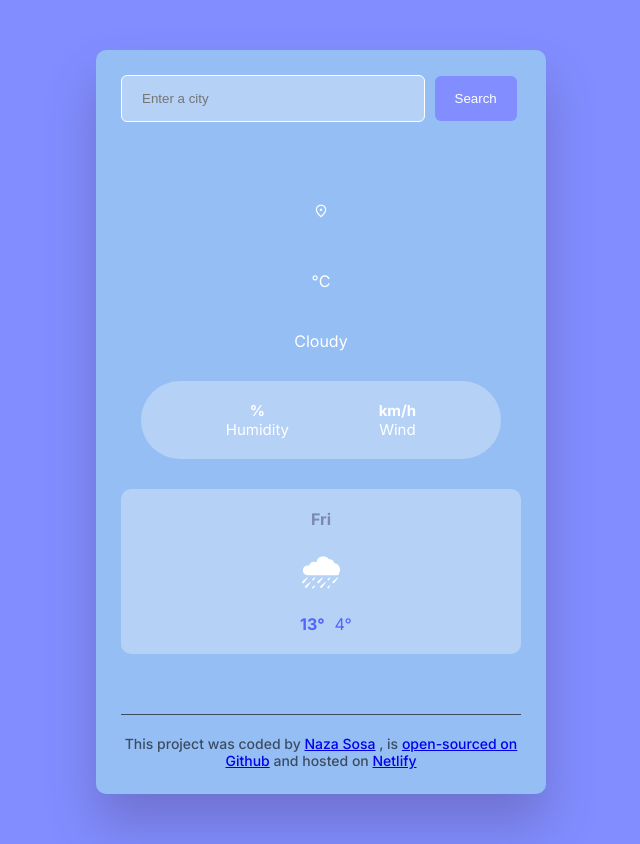
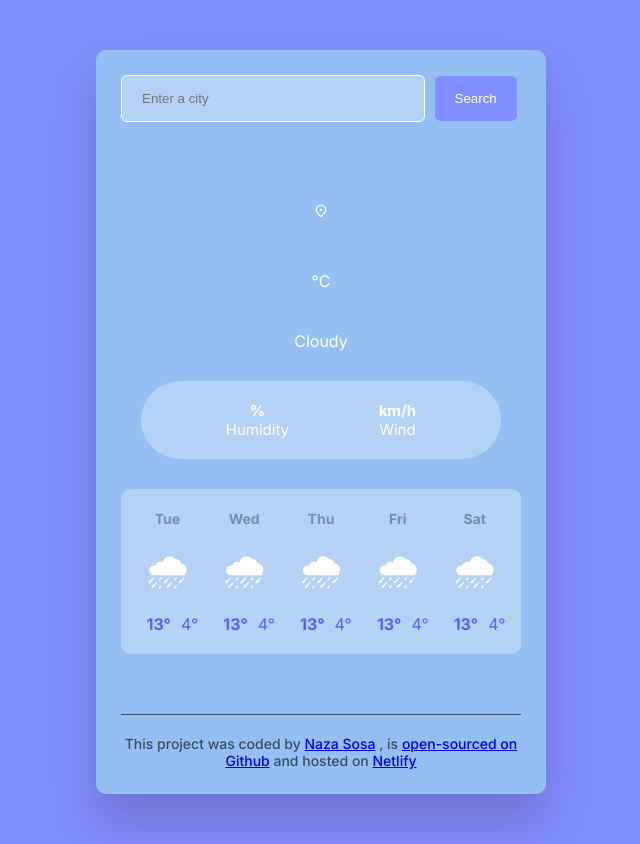
Before and after one commit to nazasosaro/weather-app, a plain HTML site: page index.html in a window 1280 px wide. Shown: the whole page, without its empty margins (319-959 px from the left). Drawn offline with nearby package versions, Linux system fonts and the light colour scheme; no server answers.

Commit message:
Inject the forecast HTML form JavaScript

```diff
--- a/index.html
+++ b/index.html
@@ -70,18 +70,7 @@
             Wind
           </div>
         </div>
-        <div class="weather-forecast">
-          <div class="weather-forecast-day">
-            <div class="weather-forecast-date"><strong>Fri</strong></div>
-            <div class="weather-forecast-icon">🌧</div>
-            <div class="weather-forecast-temperatures">
-              <div class="weather-forecast-temperature">
-                <strong>13°</strong>
-              </div>
-              <div class="weatherforecast">4°</div>
-            </div>
-          </div>
-        </div>
+        <div class="weather-forecast" id="forecast"></div>
       </main>
       <footer>
         This project was coded by
--- a/src/index.js
+++ b/src/index.js
@@ -72,7 +72,34 @@ function handleSearchSubmit(event) {
   searchCity(searchInput.value);
 }
 
+function displayForecast() {
+  let days = ["Tue", "Wed", "Thu", "Fri", "Sat"];
+  let forecastHtml = "";
+
+  days.forEach(function (day) {
+    forecastHtml =
+      forecastHtml +
+      `
+    <div class="weather-forecast-day">
+      <div class="weather-forecast-date"><strong>${day}</strong></div>
+      <div class="weather-forecast-icon">🌧</div>
+      <div class="weather-forecast-temperatures">
+        <div class="weather-forecast-temperature">
+          <strong>13°</strong>
+        </div>
+        <div class="weatherforecast">4°</div>
+      </div>
+    </div>
+    `;
+  });
+
+  let forecastElement = document.querySelector("#forecast");
+  forecastElement.innerHTML = forecastHtml;
+}
+
 let searchFormElement = document.querySelector("#search-form");
 searchFormElement.addEventListener("submit", handleSearchSubmit);
 
 searchCity("Lisbon");
+
+displayForecast();
--- a/src/style.css
+++ b/src/style.css
@@ -104,13 +104,13 @@ main {
   display: flex;
   justify-content: space-around;
   margin-top: 30px;
-  padding: 20px 40px;
+  padding: 20px 8px;
 }
 
 .weather-forecast-date {
   text-align: center;
   color: rgba(39, 33, 66, 0.4);
-  font-size: 16px;
+  font-size: 14px;
   line-height: 20px;
   margin-bottom: 10px;
 }
```
